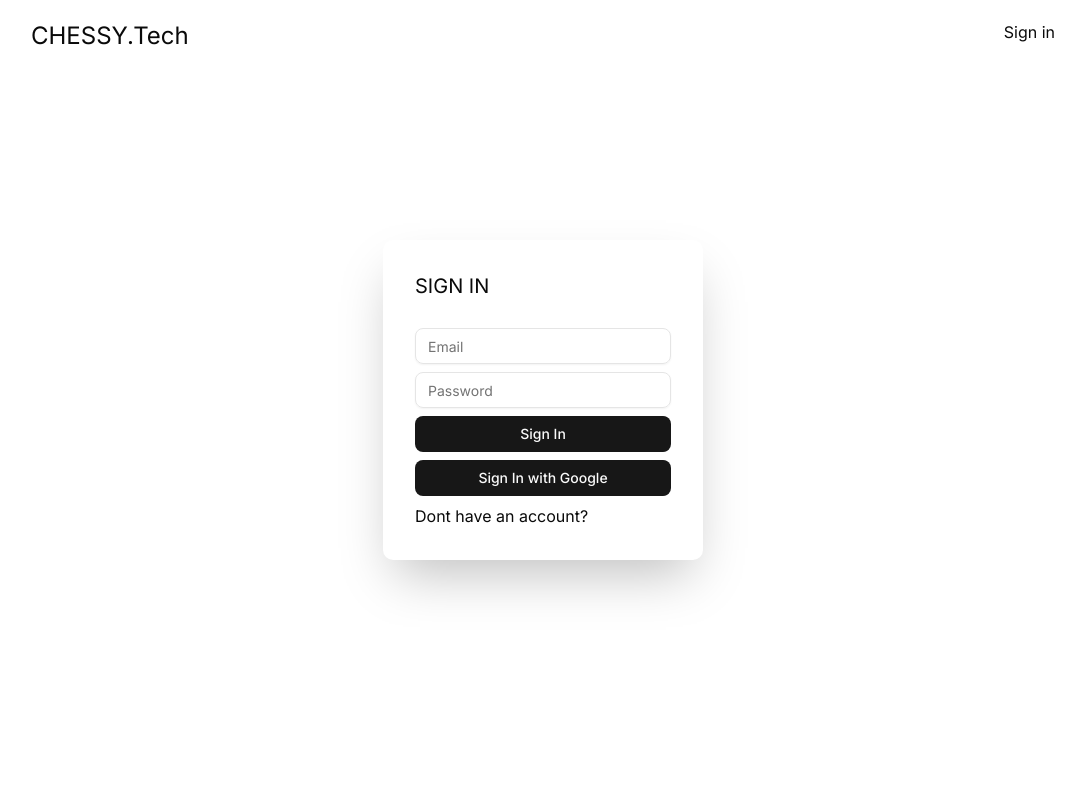
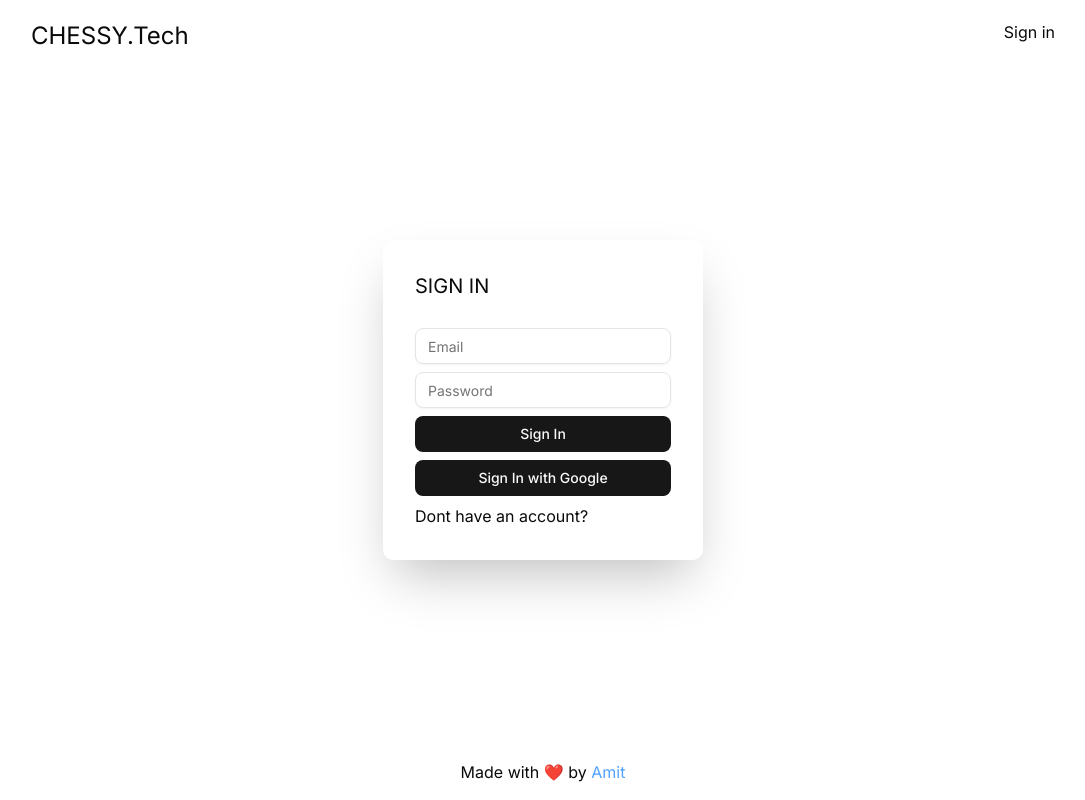
Before and after one commit to 0xamitr/chess, a Next.js app: page /signin in a window 1280 px wide. Shown: the whole page, without its empty margins (97-1182 px from the left). Built offline with nearby package versions, Linux system fonts and the light colour scheme; no server answers.

Commit message:
made with love

```diff
--- a/components/Footer/footer.js
+++ /dev/null
@@ -1,9 +0,0 @@
-import styles from "./footer.module.css"
-
-export default function Footer(){
-    return(
-        <footer className={styles.footer}>
-            This is footer
-        </footer>
-    )
-}
--- a/components/Footer/footer.module.css
+++ /dev/null
@@ -1,5 +0,0 @@
-.footer{
-    height: 10vh;
-    display: flex;
-    align-items: center;
-}
--- /dev/null
+++ b/components/footer/footer.tsx
@@ -0,0 +1,17 @@
+export default function Footer() {
+    return (
+      <footer className="w-ful text-center p-4">
+        <p>
+          Made with ❤️ by{" "}
+          <a
+            href="https://github.com/0xamitr" // Replace with your actual GitHub link
+            target="_blank"
+            rel="noopener noreferrer"
+            className="text-blue-400 hover:underline"
+          >
+            Amit
+          </a>
+        </p>
+      </footer>
+    );
+  }
--- a/src/app/layout.tsx
+++ b/src/app/layout.tsx
@@ -5,6 +5,7 @@ import Header from "../../components/Header/header";
 import SessionWrapper from "./sessionwrapper";
 import UserAction from "../../components/userAction/userAction";
 import { Toaster } from "@/components/ui/sonner"
+import Footer from "../../components/footer/footer";
 
 const inter = Inter({ subsets: ["latin"] });
 
@@ -20,14 +21,14 @@ export default function RootLayout({
 }) {
   return (
     <html lang="en">
-      <body className={`${inter.className} min-h-[100vh]`}>
+      <body className={`${inter.className} min-h-screen flex flex-col`}>
         <SessionWrapper>
             <UserAction />
             <Header />
-            <main>{children}</main>
-            {/* <Footer /> */}
+            <main className="flex-grow">{children}</main>
             <Toaster />
         </SessionWrapper>
+        <Footer />
       </body>
     </html>
   );
```
